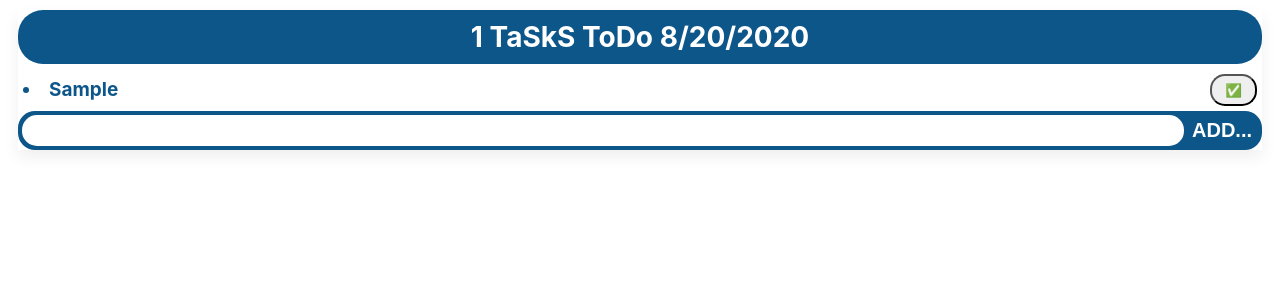
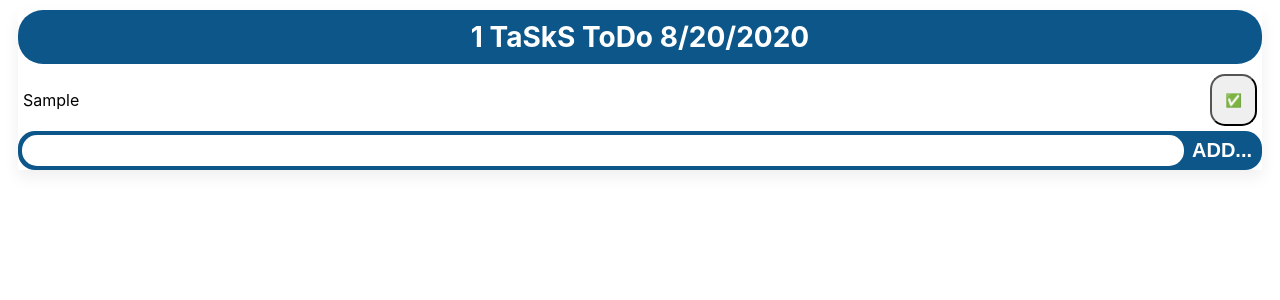
Before and after one commit to tjuana/todoOrNotTodo, a React (Create React App) app in the folder todo/: page / in a window 1280 px wide. Both pictures are taken after typing "Sample" into the empty fields and a click on the button "ADD...". Shown: the top 300 px of the page. Built offline with nearby package versions, Linux system fonts and the light colour scheme.

Commit message:
Update Task.jsx

```diff
--- a/todo/src/components/Task/Task.jsx
+++ b/todo/src/components/Task/Task.jsx
@@ -30,9 +30,9 @@ const Task = ({
   return (
     <div className={cx(styles.task, (isDone && styles.taskdone))}>
       <CSSTransition in={isDone} timeout={200} classNames={{ ...styles }}>
-        <li onDoubleClick={handleEditView} className={cx(isEditMode && styles.hidden)}>
+        <p onDoubleClick={handleEditView} className={cx(isEditMode && styles.hidden)}>
           {title}
-        </li>
+        </p>
       </CSSTransition>
       <form onSubmit={handleEditView}>
         <input
```
